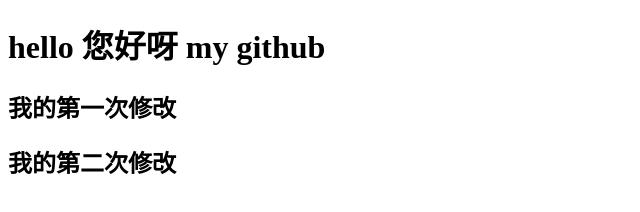
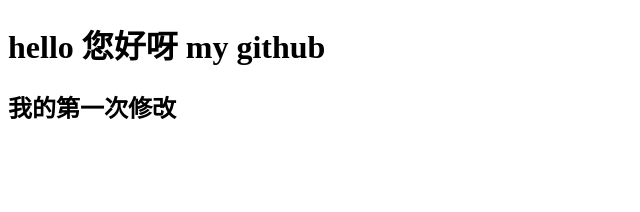
Before and after one commit to JinCaiz/HelloMyHub, a plain HTML site: page index.html in a window 1280 px wide. Shown: the whole page, without its empty margins (0-640 px from the left). Drawn offline with Linux system fonts and the light colour scheme.

Commit message:
main 回滚

```diff
--- a/index.html
+++ b/index.html
@@ -9,6 +9,6 @@
 <body>
   <h1>hello 您好呀 my github</h1>
   <h2>我的第一次修改</h2>
-  <h2>我的第二次修改</h2>
+
 </body>
 </html>
```
